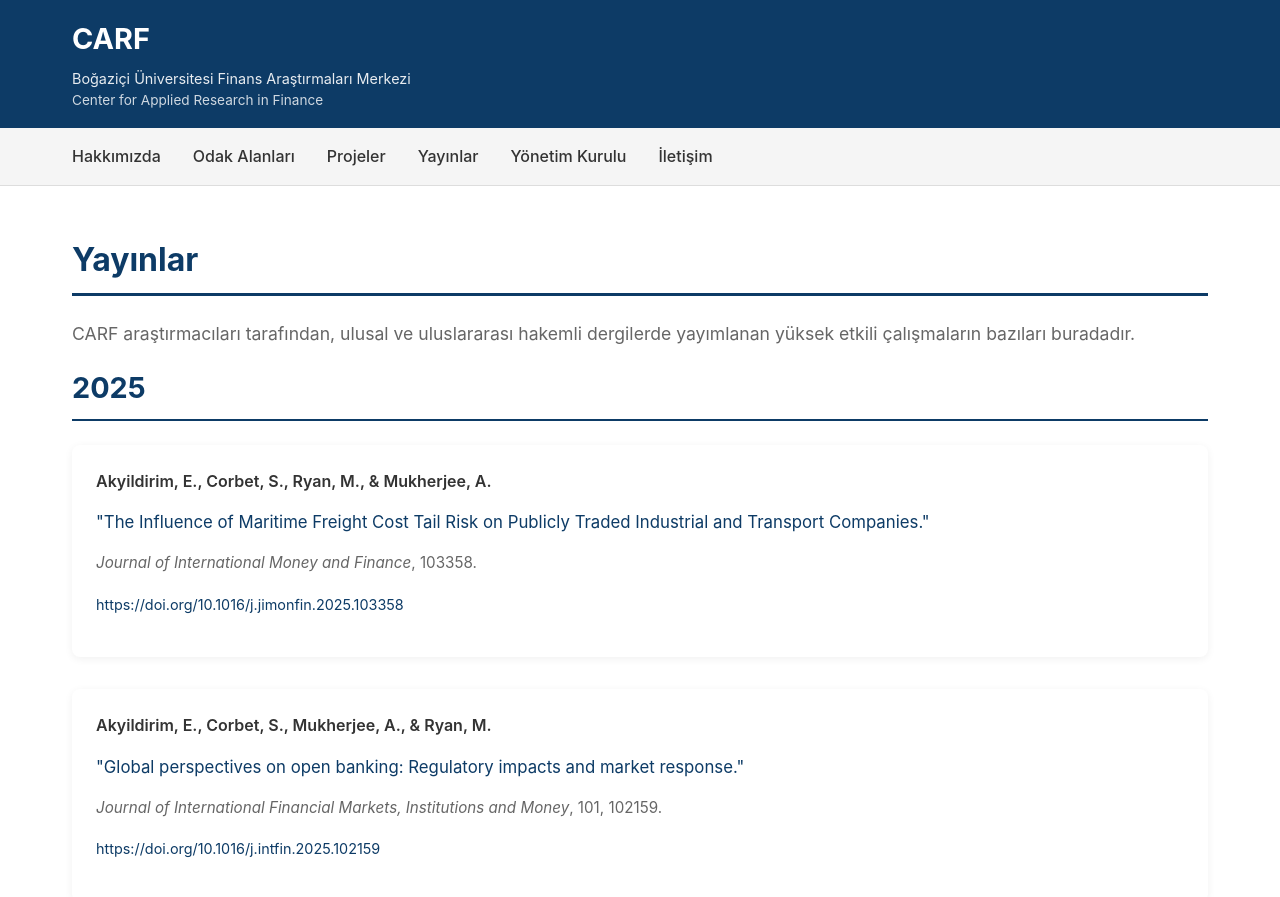
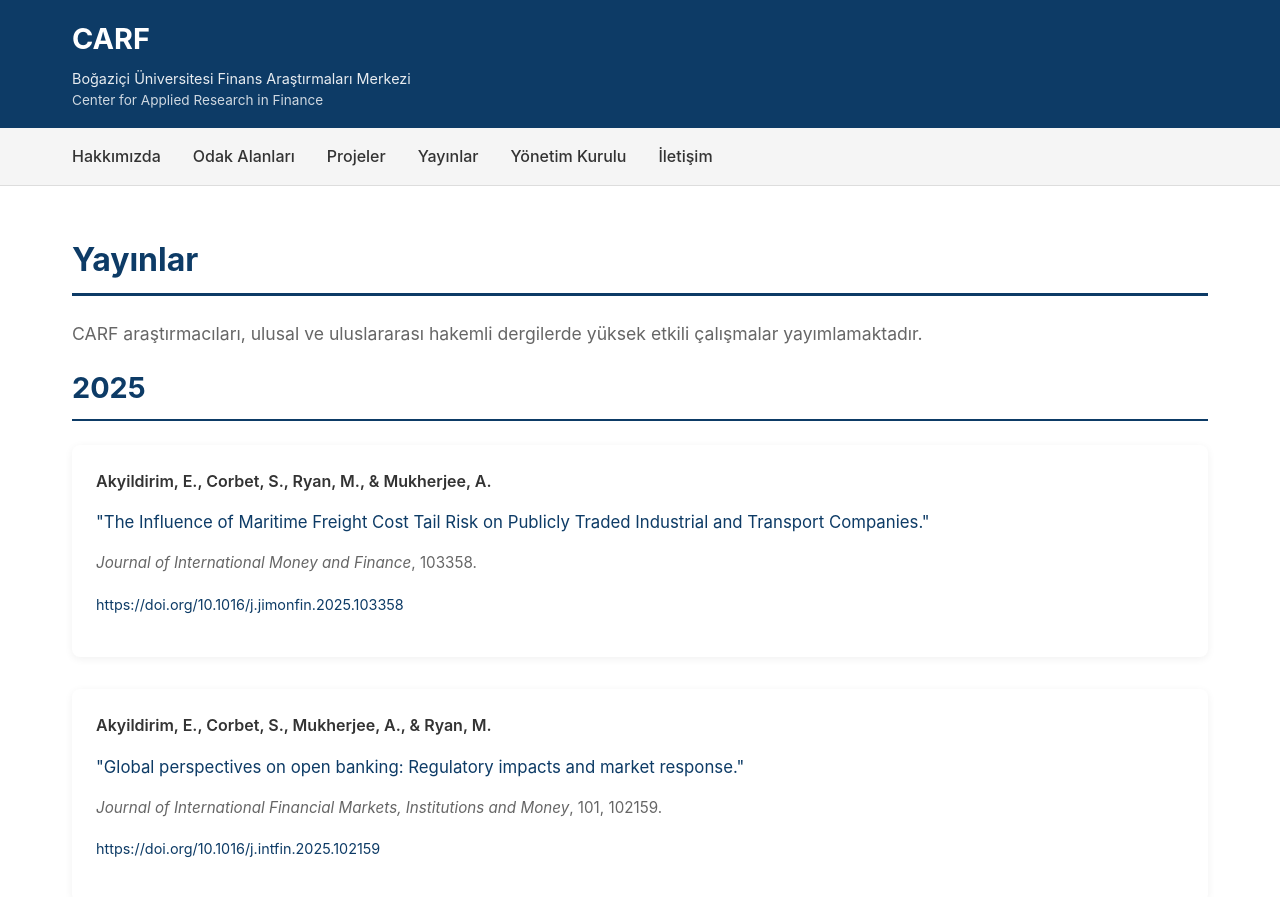
Before and after one commit to DataMadencisi/carfwebsite, a Jekyll site: the page built from publications.html, in a window 1280 px wide and 900 px high. Shown: the top 897 px of the window. Built offline with Jekyll 4.4.1, drawn with Linux system fonts in a browser that asks for light colours.

Commit message:
Update publications.html

```diff
--- a/publications.html
+++ b/publications.html
@@ -1,12 +1,13 @@
 ---
 layout: default
 title: Yayınlar
+permalink: /publications/
 ---
 
 <div class="container">
     <section class="section">
         <h1>Yayınlar</h1>
-        <p class="lead">CARF araştırmacıları tarafından, ulusal ve uluslararası hakemli dergilerde yayımlanan yüksek etkili çalışmaların bazıları buradadır.</p>
+        <p class="lead">CARF araştırmacıları, ulusal ve uluslararası hakemli dergilerde yüksek etkili çalışmalar yayımlamaktadır.</p>
 
         <div class="publications-year">
             <h2>2025</h2>
```
